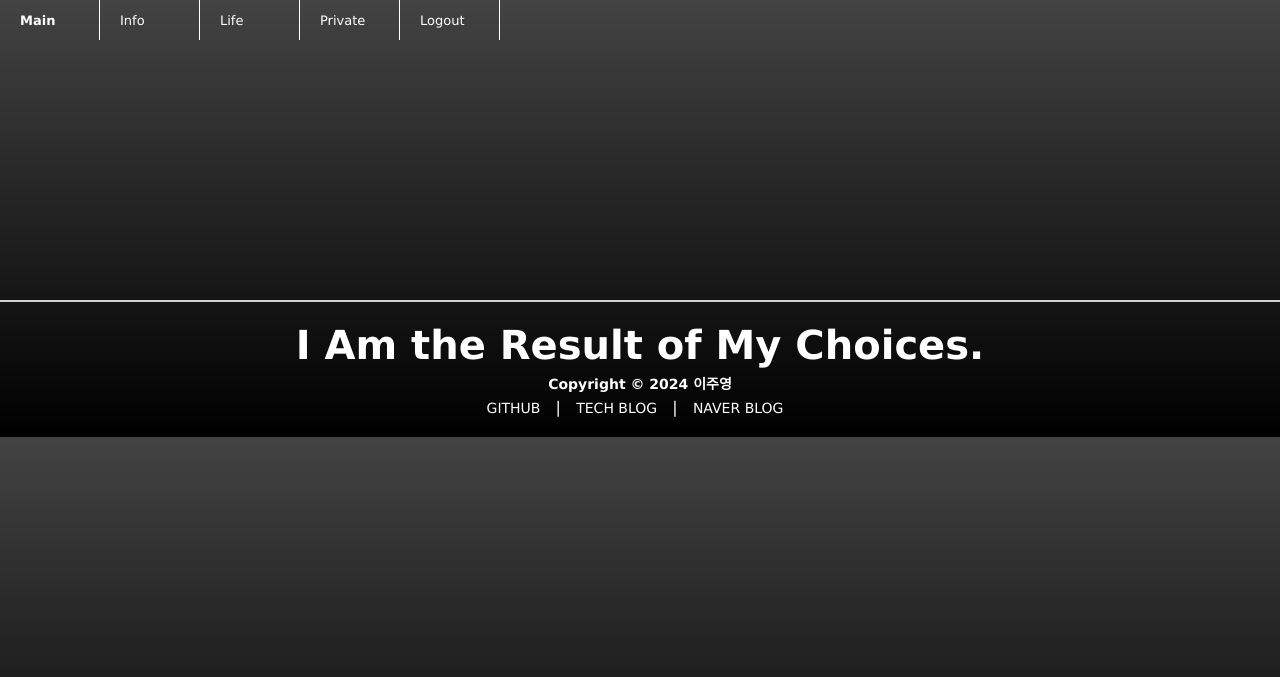
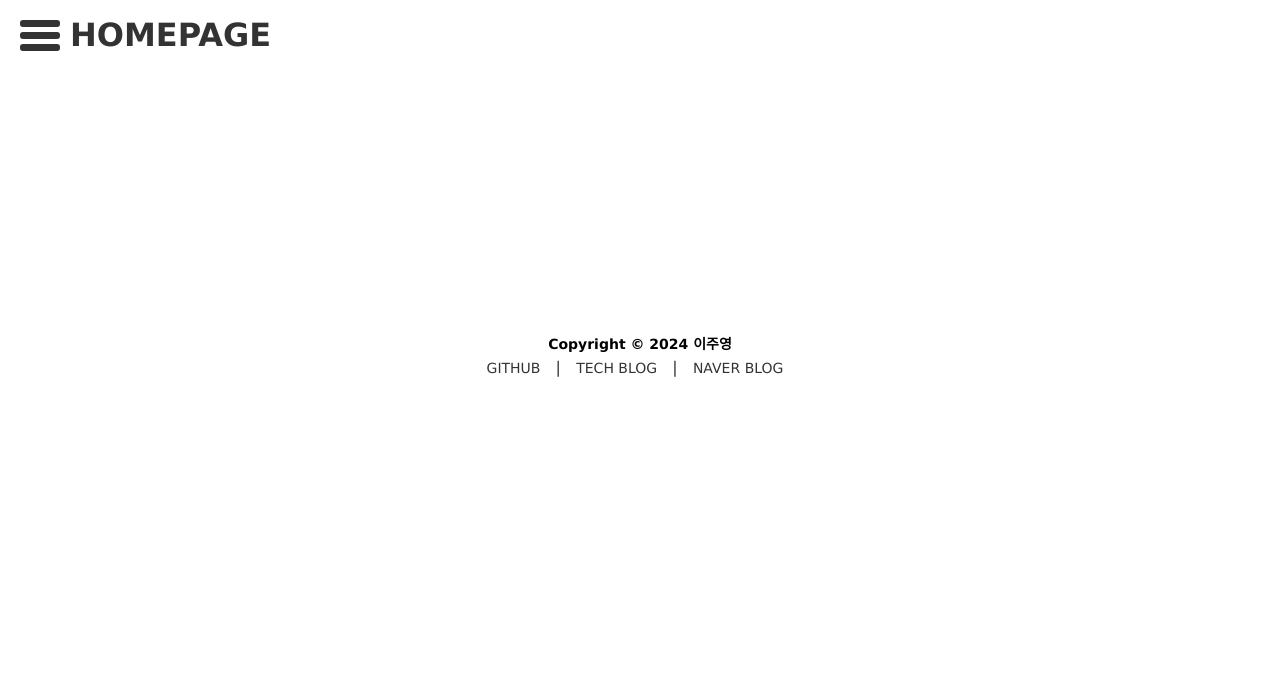
Before and after one commit to hobbyscripterII/MY-HOMEPAGE, a Spring Boot app: page /?requestMap=1 in a window 1280 px wide. Shown: the top 677 px of the page. Run offline with Spring Boot 4, Linux system fonts and the light colour scheme; the visitor is signed in with stand-in values (Sample User, id 1); some of the project's set-up classes (security, data sources, template engines, error pages and the like) are left out, and stand-ins take their place; some libraries are stand-ins or nearby versions; some web fonts are replaced.

Commit message:
update: css 수정

```diff
--- a/src/main/resources/static/css/cmmn.css
+++ b/src/main/resources/static/css/cmmn.css
@@ -4,14 +4,14 @@
 /*
 초록색 : #24af79;
 */
-html {animation: fadein 1s forwards; background-image: linear-gradient(to bottom, #434343 0%, black 100%);}
+html {animation: fadein 1s forwards;}
 main {position: relative;}
 body {height: 100%;}
-a {text-decoration: none; color: #FFF;}
-p, span, tr, td {font-size: 14px; color: #FFF;}
+a {text-decoration: none;}
+p, span, tr, td {font-size: 14px;}
 h1 {padding-top: 80px;}
 h4 {padding: 25px; display: inline;}
 iframe {display: none;}
 img {-webkit-user-select: none;}
 @keyframes fadein {0% {opacity: 0;} 100% {opacity: 1;}}
-::selection {background-color: #FFF; color: #333;}
+::selection {background-color: #333; color: #FFF;}
--- a/src/main/resources/static/css/footer.css
+++ b/src/main/resources/static/css/footer.css
@@ -1,8 +1,8 @@
 @charset "UTF-8";
 @import url('https://fonts.googleapis.com/css2?family=Devonshire&family=Sriracha&display=swap');
 footer {-webkit-user-select: none; width: 100%; box-sizing: border-box; padding: 15px 0 20px 0; text-align: center; border-top: 2px solid lightgray; display: block; margin-top: 260px;}
-footer > p {color: #FFF; font-weight: bold;}
-#footer-links, #footer-links > a > span {text-transform: uppercase; margin: 5px 0 0px 0; color: #FFF;}
+footer > p {font-weight: bold;}
+#footer-links, #footer-links > a > span {text-transform: uppercase; margin: 5px 0 0px 0; color: #333;}
 #footer-links > a {margin-right: 10px;}
 #footer-links > a > span:hover {text-decoration: underline;}
 #footer-title {text-transform: uppercase;}
--- a/src/main/resources/static/css/header.css
+++ b/src/main/resources/static/css/header.css
@@ -1,26 +1,28 @@
-header {-webkit-user-select: none; position: relative; margin: 0 auto; padding: 0; width: 100%; height: 100%;}
-header:before, header:after {content: ""; display: table;}
-header:after {clear: both;}
-nav ul {list-style: none; margin: 0; padding: 0;}
-nav ul:before, nav ul:after {content: ""; display: table;}
-nav ul:after {clear: both;}
-nav ul > li {float: left; position: relative; width: 100px; height: 40px; border-right: 1px solid #FFF;}
-nav a {display: block; padding: 13px 20px; line-height: 1.2em; color: #FFF; font-size: 13px;}
-nav a:hover {text-decoration: none; font-weight: bold;}
-nav li ul li {width: 200px;}
-nav li ul a:hover {font-weight: bold;}
-.nav1 ul > li:hover ul {left: 0;}
-.nav1 li ul {position: absolute; left: -9999em; top: 39px; z-index: 1; display: block; max-height: 0; opacity: 0; overflow: hidden; transition: max-height 0.3s ease, opacity 0.3s ease;}
-.nav1 li:hover > ul {left: 0; max-height: 500px; opacity: 1;}
+@charset "UTF-8";
 
-@media (max-width : 767px) {
-    nav a {text-align: center;}
-    nav ul > li {width: 100%; border-right: 0px;}
-    nav li ul li {width: 100%;}
-    nav li ul a:hover ul {}
-    nav li ul a:hover {}
-    .nav1 li ul {display: none; max-height: 0; opacity: 0; overflow: hidden; transition: max-height 0.1s ease, opacity 0.1s ease;}
-    .nav1 li.open > ul {display: block; max-height: 500px; opacity: 1;}
-    .nav1 ul > li:hover ul {width: 100%; background-color: #FFF;}
-    .nav1 ul > li:hover a {color: #333; background-color: #FFF;}
-}
+header {width: 100%; height: 75px; position: fixed; background-color: #FFF; z-index: 999; transition: background-color 0.3s ease;}
+header.scrolled {background-color: #333;}
+header.scrolled #homepage-title a {color: #FFF;}
+header.scrolled #menu-toggle span {background: #FFF;}
+
+#homepage-title {font-size: xx-large; z-index: 2; position: fixed; top: 16px; left: 70px; -webkit-user-select: none;}
+#homepage-title a {font-weight: bold; color: #333;}
+
+#menu {position: fixed; max-width: 273px; width: 100vw; height: 61vh; margin: 19px 0px 0 -20px; box-sizing: border-box; overflow-y: auto; list-style-type: none; -webkit-font-smoothing: antialiased; transform-origin: 0% 0%; transform: translate(-100%, 0); transition: transform 0.5s cubic-bezier(0.77, 0.2, 0.05, 1); background-color: #FFF; padding-left: 0;}
+#menu li {padding: 5px 10px; font-size: 22px;}
+#menu li label {cursor: pointer;}
+#menu li a {padding-left: 5px;}
+#menu li:hover {background-color: #333; color: #FFF;}
+#menu li:hover a {color: #FFF;}
+#menu-toggle {display: block; position: fixed; top: 20px; left: 20px; z-index: 1; -webkit-user-select: none; user-select: none;}
+#menu-toggle a {height: 50px; line-height: 50px; text-decoration: none; color: #333; display: block; width: 100%; font-weight: bold;}
+#menu-toggle input {display: block; width: 40px; height: 32px; position: absolute; cursor: pointer; opacity: 0; z-index: 2; -webkit-touch-callout: none;}
+#menu-toggle span {display: block; width: 40px; height: 7px; margin-bottom: 5px; position: relative; background: #333; border-radius: 3px; z-index: 1; transform-origin: 4px 0px; transition: transform 0.5s cubic-bezier(0.77, 0.2, 0.05, 1), background 0.5s cubic-bezier(0.77, 0.2, 0.05, 1), opacity 0.55s ease;}
+#menu-toggle span:first-child {transform-origin: 0% 0%;}
+#menu-toggle span:nth-last-child(2) {transform-origin: 0% 100%;}
+#menu-toggle input:checked ~ span {opacity: 1; transform: rotate(45deg) translate(2px, 1px);}
+#menu-toggle input:checked ~ span:nth-last-child(3) {opacity: 0; transform: rotate(0deg) scale(0.2, 0.2);}
+#menu-toggle input:checked ~ span:nth-last-child(2) {transform: rotate(-45deg) translate(0px, 2px);}
+#menu-toggle input:checked ~ ul {transform: none;}
+
+.guide-bar {z-index: 999; width: 0vw; height: 5px; background-color: #333; transition: width 0.2s linear; position: fixed; top: 70px; left: 0;}
--- a/src/main/resources/templates/fragments/header.html
+++ b/src/main/resources/templates/fragments/header.html
@@ -1,46 +1,28 @@
 <!DOCTYPE html>
 <html lang="en" xmlns:th="http://www.thymeleaf.org" xmlns:sec="http://www.thymeleaf.org/extras/spring-security" th:fragment="header">
 <header>
-	<nav class="nav1">
-	    <ul>
-	        <li>
-	        <a th:href="@{/}">Main</a>
-	        </li>
-	        <li>
-	            <a href="#">Info</a>
-	            <ul>
-	                <li><a th:href="@{/board/list(code='B001')}">Notice</a></li>
-	                <li><a th:href="@{/deploy}">Deploy</a></li>
-	                <li><a th:href="@{/aboutme}">About Me</a></li>
-	                <!-- <li><a th:href="@{/portfolio}">Portfolio</a></li> -->
-	            </ul>
-	        </li>
-	        <li>
-	            <a href="#">Life</a>
-	            <ul>
-	                <li><a th:href="@{/board/list(code='B002')}">Study</a></li>
-	                <li><a th:href="@{/board/list(code='B004')}">Music</a></li>
-	                <li><a th:href="@{/board/list(code='B005')}">Daily</a></li>
-	            </ul>
-	        </li>
-	        <th:block sec:authorize="hasRole('ADMIN')">
-	        <li>
-	            <a href="#">Private</a>
-	            <ul>
-	            	<li><a th:href="@{/board/list(code='B007')}">Data</a></li>
-	            </ul>
-	        </li>
-	        </th:block>
-   	        <li>
-   	        	<th:block sec:authorize="isAnonymous()"><a th:href="@{/login}">Login</a></th:block>
-   	        	<th:block sec:authorize="isAuthenticated()"><a th:href="@{/logout}">Logout</a></th:block>
-	        </li>
-	    </ul>
-	</nav>
+	<div id="menu-toggle">
+		<input type="checkbox" />
+		<span></span>
+		<span></span>
+		<span></span>
+
+		<ul id="menu">
+			<li><a th:href="@{/}">Main</a></li>
+			<li><a th:href="@{/deploy}">Deploy Info</a></li>
+			<li><a th:href="@{/aboutme}">About Me</a></li>
+			<li><a th:href="@{/board/list(code='B002')}">Study</a></li>
+			<li><a th:href="@{/board/list(code='B005')}">Daily</a></li>
+			<li><a th:href="@{/board/list(code='B004')}">Music</a></li>
+			<th:block sec:authorize="hasRole('ADMIN')"><li><a th:href="@{/board/list(code='B007')}">Data</a></li></th:block>
+			<th:block sec:authorize="isAnonymous()"><li><a th:href="@{/login}">Login</a></li></th:block>
+			<th:block sec:authorize="isAuthenticated()"><li><a th:href="@{/logout}">Logout</a></li></th:block>
+		</ul>
+	</div>
+
+	<div id="homepage-title"><a th:href="@{/}">HOMEPAGE</a></div>
 </header>
-<!--
 <div class="guide-bar"></div>
--->
 
 <script>
 $(document).ready(function () {
@@ -48,25 +30,11 @@ $(document).ready(function () {
     const $guideBar = $('.guide-bar');
     const $section  = $('section');
 
-    $('.nav1 > ul > li > a').click(function (event) {
-        if ($(window).width() <= 768) {
-            let $parentLi = $(this).parent('li');
-            let $submenu  = $parentLi.find('ul');
-
-            if ($submenu.is(':visible')) {
-                $submenu.stop(true, true).slideUp();
-            } else {
-                $('.nav1 > ul > li').not($parentLi).find('ul').stop(true, true).slideUp();
-                $submenu.stop(true, true).slideDown();
-            }
-        }
-    });
-
     $(window).on('scroll', function () {
-    	const $windowWidth     = $(window).width();
+    	  const $windowWidth     = $(window).width();
         const $windowHeight	   = $(window).height();
-        const $docHeight	   = $(document).height();
-        const $scrollTop	   = $(this).scrollTop();
+        const $docHeight	     = $(document).height();
+        const $scrollTop	     = $(this).scrollTop();
         const $scrollThreshold = $windowWidth > 768 ? 200 : 100;
         const $scrollProgress  = ($scrollTop / ($docHeight - $windowHeight)) * 100;
 
--- a/src/main/resources/templates/home.html
+++ b/src/main/resources/templates/home.html
@@ -1,12 +1,10 @@
 <!DOCTYPE html>
 <html lang="en" xmlns:th="http://www.thymeleaf.org" xmlns:layout="http://www.ultraq.net.nz/thymeleaf/layout" layout:decorate="~{fragments/default-layout}" layout:fragment="article">
 <style>
-	main {height: 50vh;}
+	main {height: 100vh;}
 	section {padding: 120px 0;}
+	footer {margin-top: 0;}
 	#daysElapsed {font-size: 40px;}
-	#currentDate {margin-top: 190px;}
-	.home-wrap p {color: #FFF;}
-	@media (max-width : 767px) {footer {position: static; margin-top: 290px;} #currentDate {margin-top: 60px !important;}}
 </style>
 <section>
 	<div class="container">
@@ -19,6 +17,9 @@
 </section>
 <script>
 $(document).ready(function() {
+	let $guideBar = $('.guide-bar');
+	$guideBar.css('display', 'none');
+
     function updateDays() {
 	    let currentDate    = new Date();
         let startDate      = new Date('2024-09-24T00:00:00');
```
Also changed, not shown: src/main/resources/static/css/section.css (+12 -12 lines).
